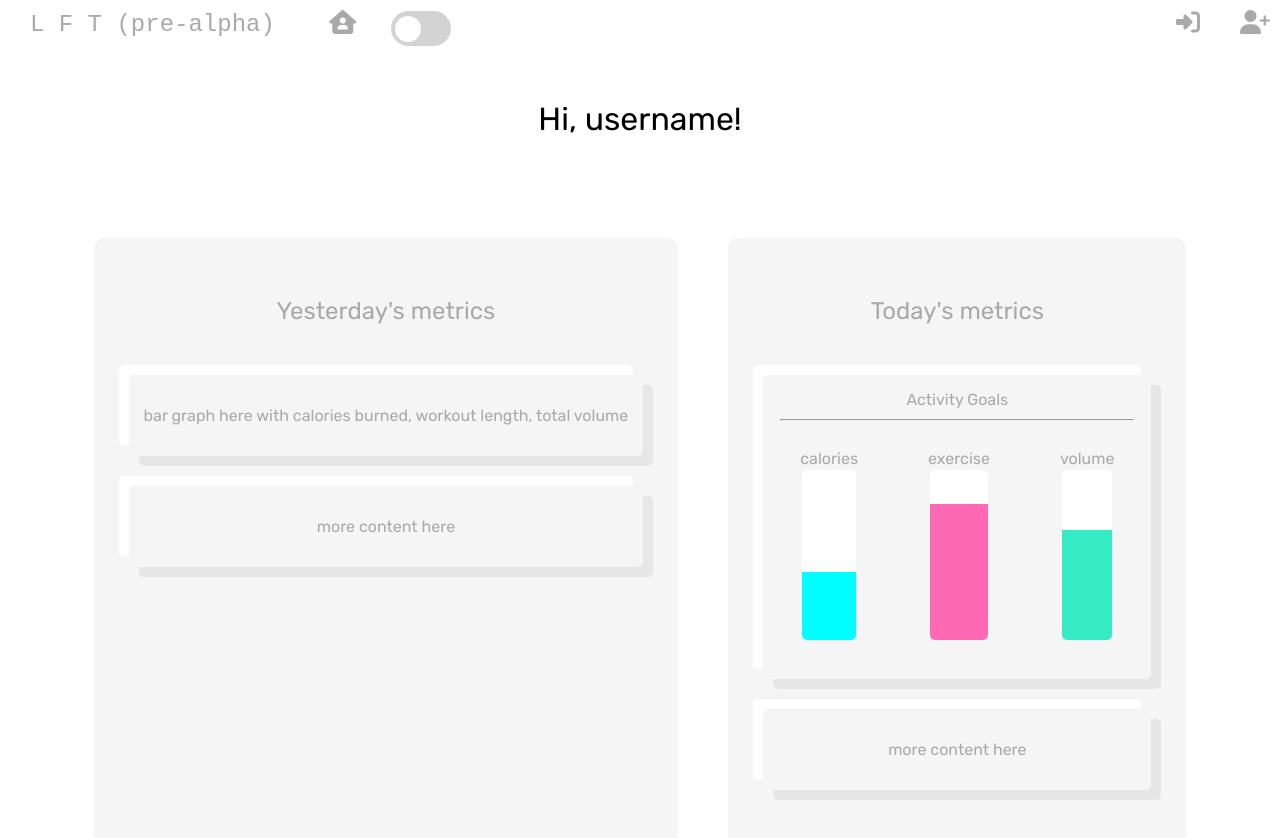
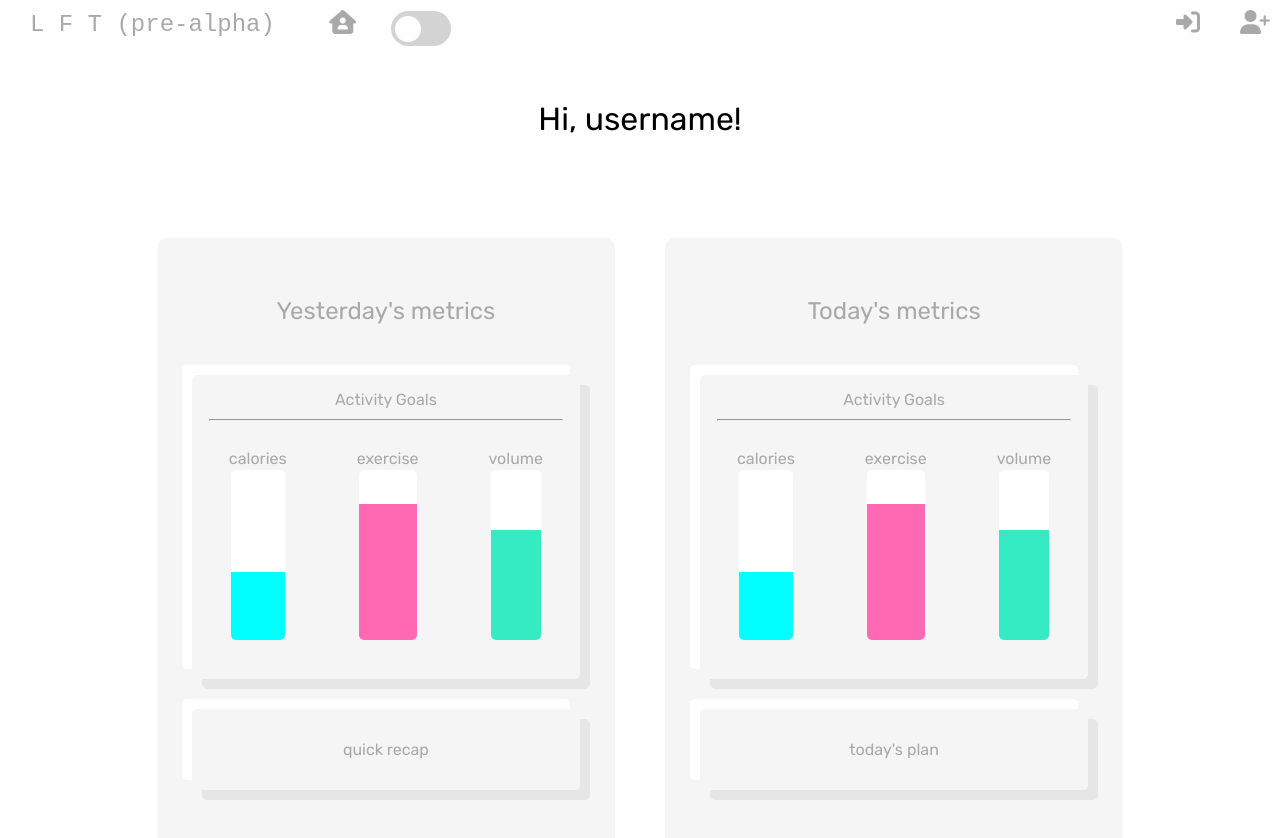
Before and after one commit to codycosta/LFT-fitness-app, a SvelteKit app: page /dashboard in a window 1280 px wide. Shown: the top 838 px of the page. Built offline with nearby package versions, Linux system fonts and the light colour scheme.

Commit message:
adjusted some colors

```diff
--- a/src/components/ToggleSwitch.svelte
+++ b/src/components/ToggleSwitch.svelte
@@ -52,7 +52,7 @@
     }
 
     input:checked + .slider {
-        background-color: cornflowerblue;
+        background-color: #34EBC3;
     }
 
     input:focus + .slider {
--- a/src/routes/+page.svelte
+++ b/src/routes/+page.svelte
@@ -52,11 +52,10 @@
 
     <div class="section-break">
         <p>
-            <a href="/register">sign up</a>
-            and get access to these features ( and <strong style:color={sectionBreakStrongWordColor}>more</strong> )
+            View LFT at its  <strong style:color={sectionBreakStrongWordColor}>core</strong>
         </p>
         <p class="section-support-description">
-            this is the core of LFT in its pre-alpha stage, with much more on the way!
+            this is the foundation of LFT in its pre-alpha stage, with much more on the way!
         </p>
     </div>
 
--- a/src/routes/dashboard/UserIntroduction.svelte
+++ b/src/routes/dashboard/UserIntroduction.svelte
@@ -20,21 +20,21 @@
 <div class="daily-status">
     <div class="content-region" style:background-color={cardColor}>
         <p class="heading">Yesterday's metrics</p>
-        <div class="neumorphic-card" style:box-shadow={boxShadow}>
-            <p>bar graph here with calories burned, workout length, total volume</p>
+        <div class="card" style:box-shadow={boxShadow}>
+            <BarGraph />
         </div>
-        <div class="neumorphic-card" style:box-shadow={boxShadow}>
-            <p>more content here</p>
+        <div class="card" style:box-shadow={boxShadow}>
+            <p>quick recap</p>
         </div>
     </div>
 
     <div class="content-region" style:background-color={cardColor}>
         <p class="heading">Today's metrics</p>
-        <div class="neumorphic-card" style:box-shadow={boxShadow}>
+        <div class="card" style:box-shadow={boxShadow}>
             <BarGraph />
         </div>
-        <div class="neumorphic-card" style:box-shadow={boxShadow}>
-            <p>more content here</p>
+        <div class="card" style:box-shadow={boxShadow}>
+            <p>today's plan</p>
         </div>
     </div>
 </div>
@@ -71,7 +71,7 @@
         padding-bottom: 20px;
     }
 
-    .neumorphic-card {
+    .card {
         padding: 15px;
         border-radius: 5px;
         margin: 30px 0;
```
